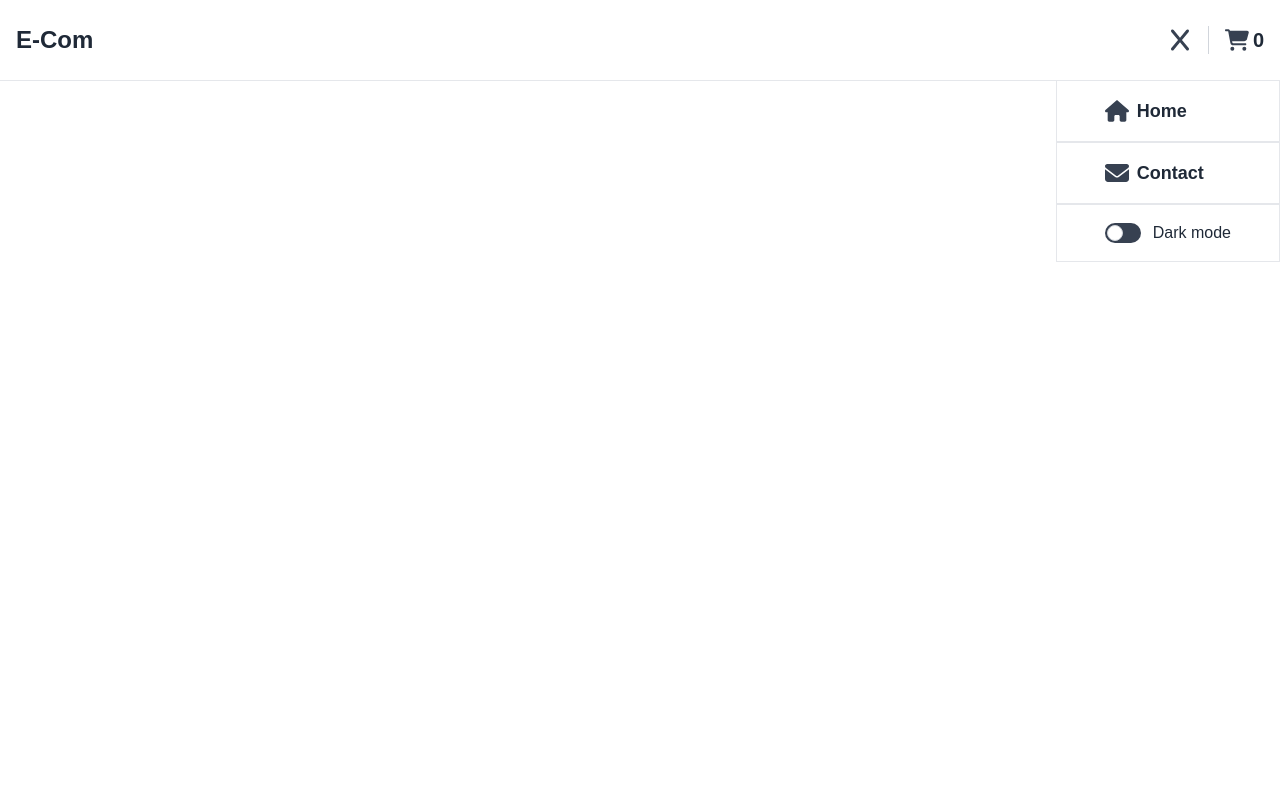
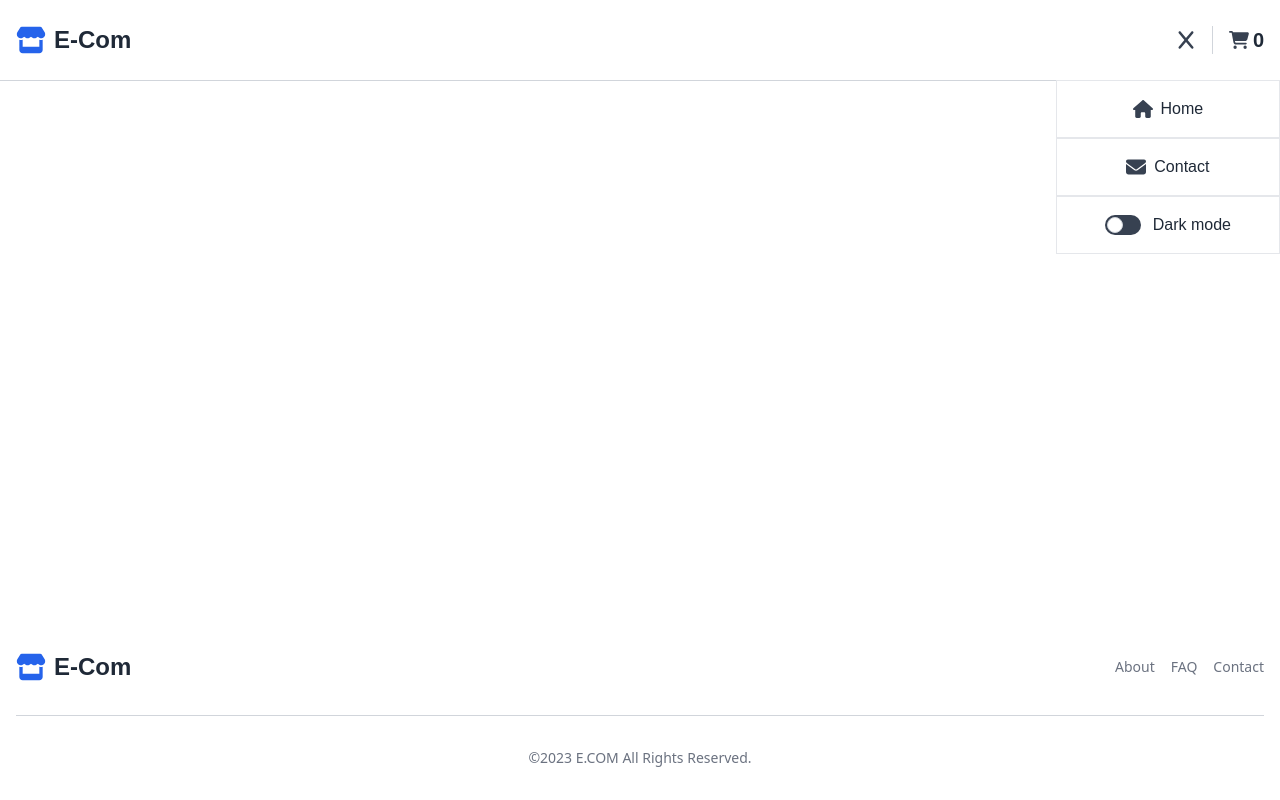
Before and after one commit to karlpnord/js-frameworks-ca, a React (Vite) app: page / in a window 1280 px wide. Both pictures are taken after a click on the button 1179 px from the left and 40 px from the top of the page. Built offline with nearby package versions, Linux system fonts and the light colour scheme.

Commit message:
Header component updated

```diff
--- a/src/App.jsx
+++ b/src/App.jsx
@@ -1,10 +1,11 @@
-import React from 'react';
 import Header from './components/Header';
+import Footer from './components/Footer';
 
 const App = () => {
   return (
     <div>
       <Header />
+      <Footer />
     </div>
   )
 };
--- a/src/components/Header.jsx
+++ b/src/components/Header.jsx
@@ -1,5 +1,5 @@
-import React, { useState } from 'react';
-import { FaBars, FaCartShopping, FaX } from "react-icons/fa6";
+import { useState } from 'react';
+import { FaBars, FaCartShopping, FaX, FaStore } from "react-icons/fa6";
 import NavList from './NavList';
 import { Link } from 'react-router-dom';
 
@@ -11,21 +11,20 @@ const Header = () => {
   }
 
   return (
-    <header className='border-b border-gray-200 relative dark:bg-zinc-800 dark:border-gray-400'>
-      <nav className='container mx-auto flex justify-between items-center py-6 px-4 '>
-        <Link to='/' className='font-bold text-2xl text-gray-800 font-inter dark:text-gray-100'>E-Com</Link>
+    <header className='border-b border-gray-300 relative dark:bg-zinc-800 dark:border-gray-700'>
+      <nav className='container mx-auto flex justify-between items-center py-6 px-4'>
+        <Link to='/' className='flex items-center gap-2'>
+          <FaStore className='text-3xl text-blue-600'/>
+          <span className='font-bold text-2xl font-inter text-gray-800  dark:text-gray-300'>E-Com</span>
+        </Link>
         <NavList navbarOpen={navbar}/>
         <div className='flex gap-4'>
-          <button onClick={toggleNavbar}>
-            {navbar ? (
-              <FaX className='text-2xl text-gray-700 dark:text-gray-100'/>
-            ) : (
-              <FaBars className='text-2xl text-gray-700 dark:text-gray-100'/>
-            )}
+          <button onClick={toggleNavbar} className='text-xl text-gray-700 hover:text-gray-900 dark:text-gray-300 dark:hover:text-white transition'>
+            {navbar ? <FaX/> : <FaBars/>}
           </button>
-          <Link to='/cart' className='flex items-center border-l border-gray-300 pl-4'>
-            <FaCartShopping className='text-2xl text-gray-700 dark:text-gray-100'/>
-            <span className='text-xl font-semibold ml-1 text-gray-800 font-inter dark:text-gray-100'>0</span>
+          <Link to='/cart' className='flex items-center pl-4 border-l border-gray-300 dark:border-gray-700'>
+            <FaCartShopping className='text-xl text-gray-700 hover:text-gray-900 dark:text-gray-300 dark:hover:text-white transition'/>
+            <span className='text-xl font-semibold ml-1 text-gray-800 font-inter dark:text-gray-300'>0</span>
           </Link>
         </div>
       </nav>
--- a/src/components/NavList.jsx
+++ b/src/components/NavList.jsx
@@ -1,4 +1,3 @@
-import React from 'react';
 import { FaHouse, FaEnvelope } from "react-icons/fa6";
 import { Link } from 'react-router-dom';
 import DarkModeToggle from './DarkModeToggle';
@@ -7,18 +6,18 @@ const NavList = ({navbarOpen}) => {
   return (
     <ul className={`${navbarOpen ? 'block absolute right-0 top-20' : 'hidden'}`}>
       <li>
-        <Link to='/' className='flex items-center gap-2 border border-gray-200 px-12 py-4 hover:bg-gray-100 transition dark:bg-zinc-800 dark:border-gray-400 dark:hover:bg-zinc-600'>
-          <FaHouse className='text-2xl text-gray-700 dark:text-gray-100'/>
-          <span className='font-semibold text-lg  text-gray-800 font-inter dark:text-gray-100'>Home</span>
+        <Link to='/' className='flex items-center justify-center gap-2 border border-gray-200 px-12 py-4 hover:bg-gray-100 transition dark:bg-zinc-800 dark:border-gray-700 dark:hover:bg-zinc-600'>
+          <FaHouse className='text-xl text-gray-700 dark:text-gray-300'/>
+          <span className='font-medium text-md text-gray-800 font-inter dark:text-gray-300'>Home</span>
         </Link>
       </li>
       <li>
-        <Link to='/contacts' className='flex items-center gap-2 border border-gray-200 px-12 py-4 hover:bg-gray-100 transition dark:bg-zinc-800 dark:hover:bg-zinc-600'>
-          <FaEnvelope className='text-2xl text-gray-700 dark:text-gray-100'/>
-          <span className='font-semibold text-lg  text-gray-800 font-inter dark:text-gray-100'>Contact</span>
+        <Link to='/contacts' className='flex items-center justify-center gap-2 border border-gray-200 px-12 py-4 hover:bg-gray-100 transition dark:bg-zinc-800 dark:hover:bg-zinc-600 dark:border-gray-700'>
+          <FaEnvelope className='text-xl text-gray-700 dark:text-gray-300'/>
+          <span className='font-medium text-md text-gray-800 font-inter dark:text-gray-300'>Contact</span>
         </Link>
       </li>
-      <li className='flex items-center gap-2 border border-gray-200 px-12 py-4 dark:bg-zinc-800 '>
+      <li className='flex items-center justify-center gap-2 border border-gray-200 px-12 py-4 dark:bg-zinc-800 dark:border-gray-700 hover:bg-gray-100 dark:hover:bg-zinc-600 transition'>
         <DarkModeToggle />
       </li>
     </ul>
```
